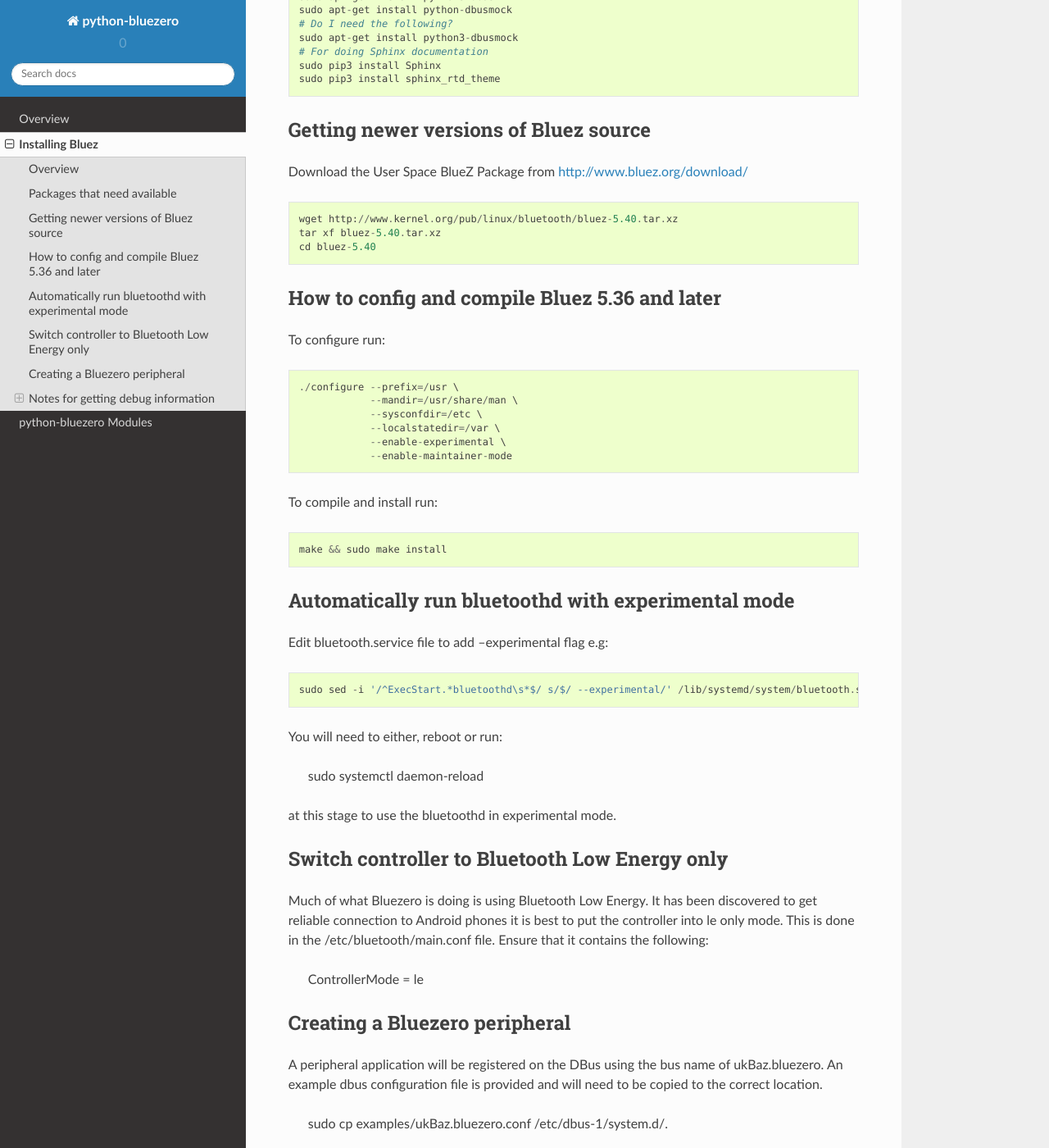
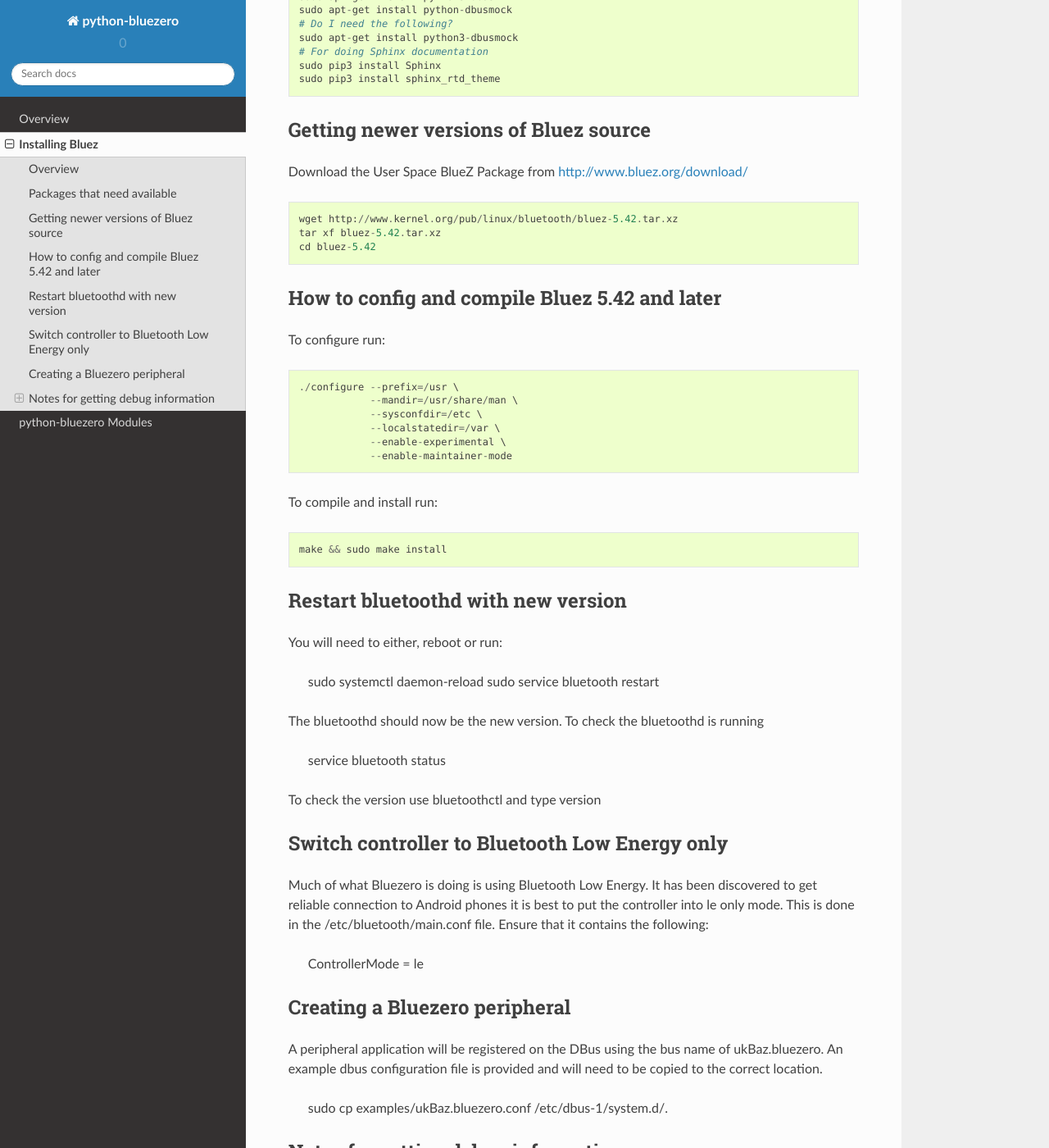
Before and after one commit to ukBaz/python-bluezero, a Sphinx documentation site: the page built from docs/install_bluez.rst, in a window 1280 px wide and 1400 px high, scrolled down 954 px. Shown: the whole window at 82% size. Built offline with Sphinx 7.4.7 and the Read the Docs theme 2.0.0, drawn with Linux system fonts in a browser that asks for light colours.

Commit message:
BlueZ 5.42 install instructions
No longer requires bluetoothd to be in experimental mode

```diff
--- a/docs/install_bluez.rst
+++ b/docs/install_bluez.rst
@@ -49,11 +49,11 @@
 
 Download the User Space BlueZ Package from http://www.bluez.org/download/ ::
 
-    wget http://www.kernel.org/pub/linux/bluetooth/bluez-5.40.tar.xz
-    tar xf bluez-5.40.tar.xz
-    cd bluez-5.40
+    wget http://www.kernel.org/pub/linux/bluetooth/bluez-5.42.tar.xz
+    tar xf bluez-5.42.tar.xz
+    cd bluez-5.42
 
-How to config and compile Bluez 5.36 and later
+How to config and compile Bluez 5.42 and later
 ----------------------------------------------
 To configure run::
 
@@ -68,17 +68,18 @@
 
     make && sudo make install
 
-Automatically run bluetoothd with experimental mode
----------------------------------------------------
-Edit bluetooth.service file to add --experimental flag e.g::
-
-    sudo sed -i '/^ExecStart.*bluetoothd\s*$/ s/$/ --experimental/' /lib/systemd/system/bluetooth.service
-
+Restart bluetoothd with new version
+-----------------------------------
 You will need to either, reboot or run:
 
     sudo systemctl daemon-reload
+    sudo service bluetooth restart
 
-at this stage to use the bluetoothd in experimental mode.
+The bluetoothd should now be the new version. To check the bluetoothd is running
+
+    service bluetooth status
+
+To check the version use bluetoothctl and type version
 
 
 Switch controller to Bluetooth Low Energy only
```
